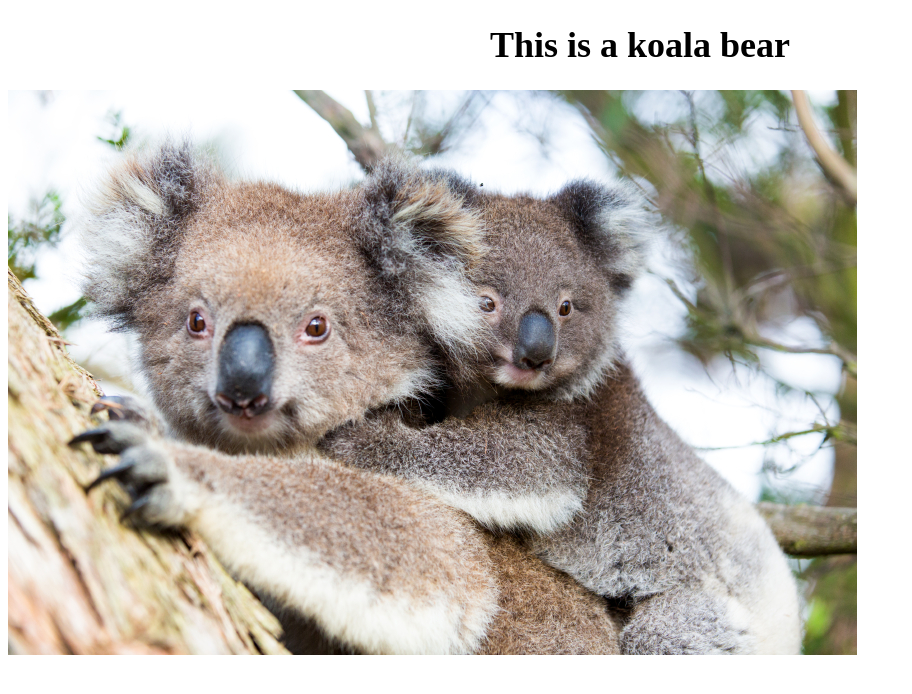
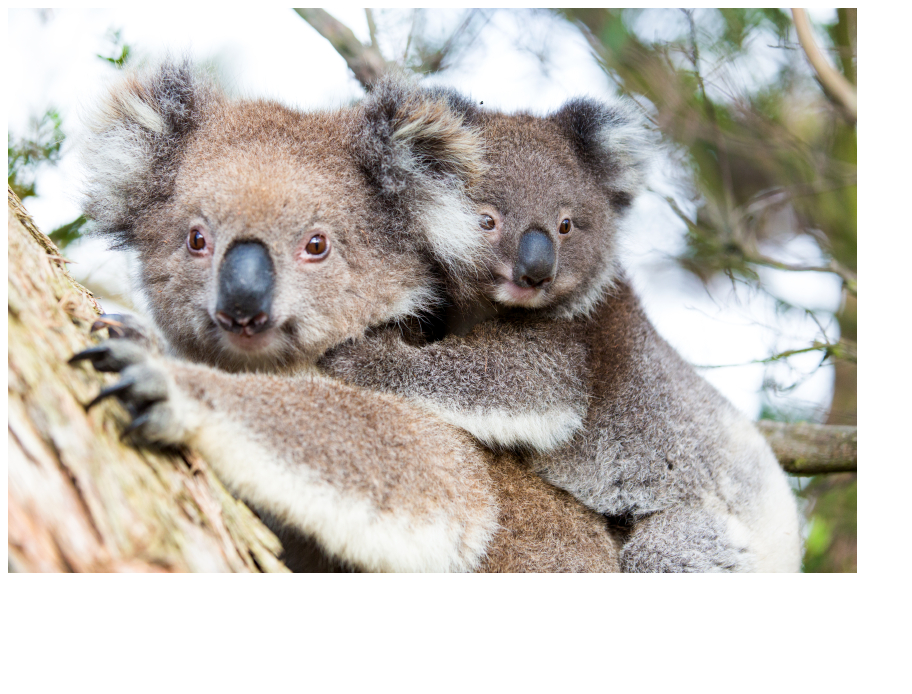
Before and after one commit to anlnt165/anlnt165.github.io, a plain HTML site: page index.html in a window 1280 px wide. Shown: the whole page, without its empty margins (0-912 px from the left). Drawn offline with Linux system fonts and the light colour scheme.

Commit message:
Delete the Koala Bears description

```diff
--- a/index.html
+++ b/index.html
@@ -12,7 +12,6 @@
         </style>
     </head>
     <body>
-        <h1>This is a koala bear</h1>
         <img src= "KoalaBears.jpg">
     </body>
 </html>
```
